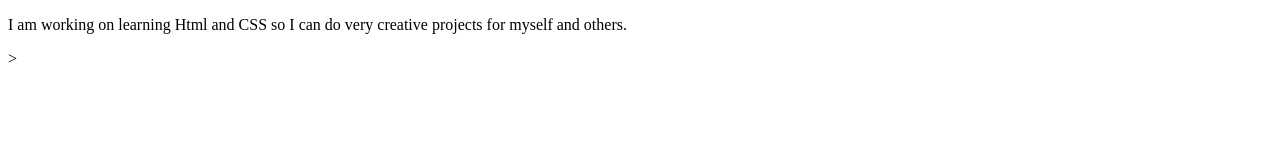
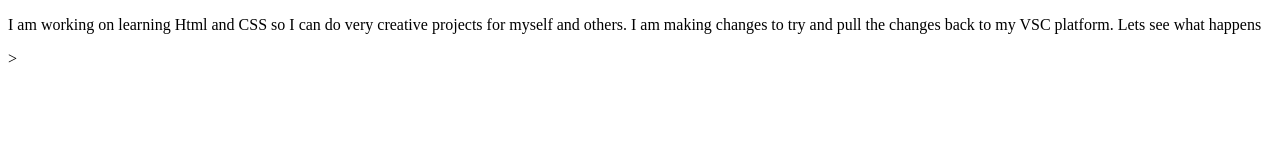
Before and after one commit to Tjacobs63/practice-folder, a plain HTML site: page index.html in a window 1280 px wide. Drawn offline with Linux system fonts and the light colour scheme.

Commit message:
Edit paragraph in index.html for clarity
Updated paragraph content to reflect current learning progress.

```diff
--- a/index.html
+++ b/index.html
@@ -7,7 +7,7 @@
 	</head>
 	<body>
 		<p>I am working on learning Html and CSS  so I can do very creative projects for myself and others.
-
+I am making changes to try and pull the changes back to my VSC platform.  Lets see what happens
         </p>
 	</body>>
 
```
